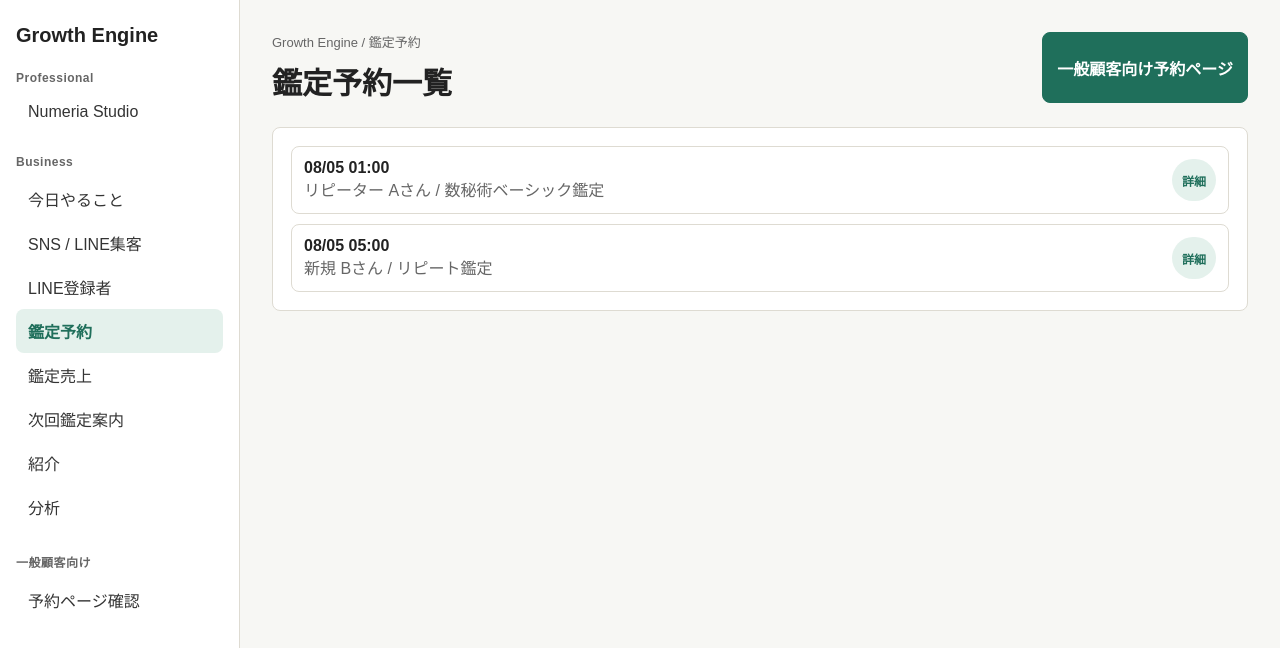
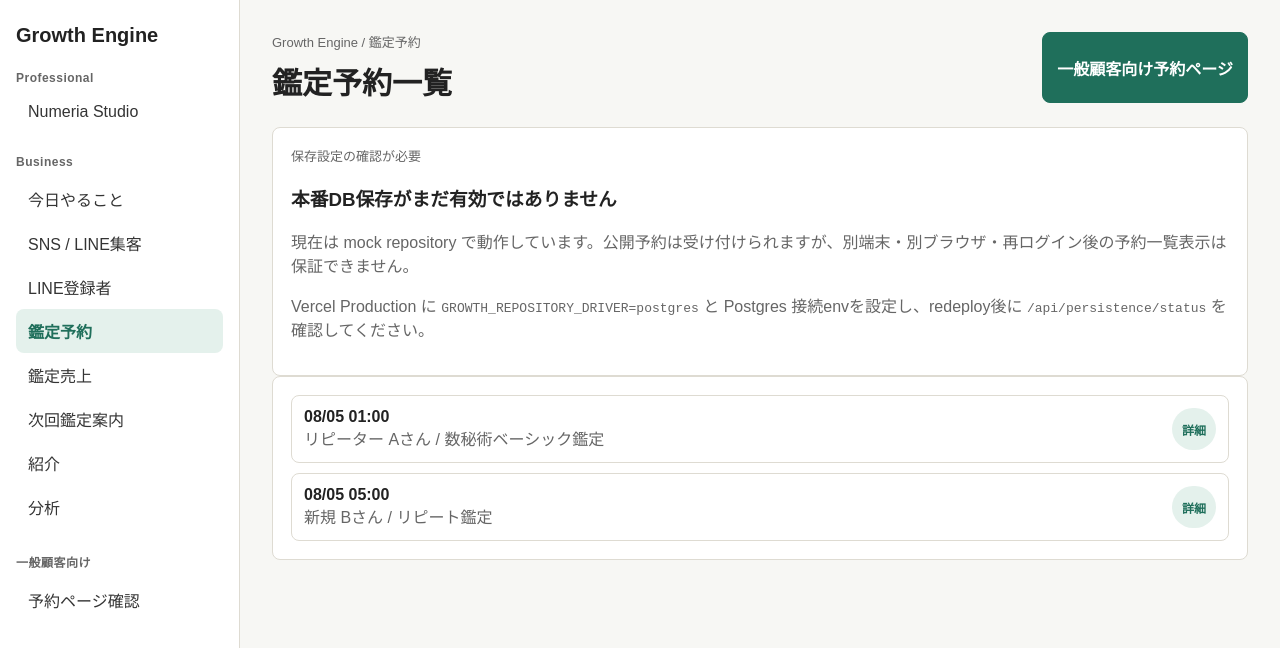
Before and after one commit to karukimori-wq/Growth-Engine, a Next.js app: page /app/business/reservations in a window 1280 px wide. Shown: the top 648 px of the page. Built offline with nearby package versions, Linux system fonts and the light colour scheme; no server answers.

Commit message:
Show persistence warning on reservations screen

```diff
--- a/src/app/app/business/reservations/page.tsx
+++ b/src/app/app/business/reservations/page.tsx
@@ -1,6 +1,7 @@
 import { demoWorkspace } from "@/lib/mock-data";
 import { getBusinessMenu, getBusinessMenuLabel, getProfessionalApp } from "@/lib/professional-app-registry";
 import { listBusinessReservations } from "@/server/business-reservations";
+import { getGrowthRepositoryDriver, hasPostgresEnvironment } from "@/server/repositories";
 
 export const dynamic = "force-dynamic";
 
@@ -26,6 +27,9 @@ export default async function ReservationsPage({ searchParams: _searchParams }:
   const currentProfessionalApp = getProfessionalApp(first(query.studioKey) ?? demoWorkspace.professionalStudioType);
   const businessMenu = getBusinessMenu(currentProfessionalApp.studioKey);
   const reservationLabel = getBusinessMenuLabel("reservations", currentProfessionalApp.studioKey);
+  const repositoryDriver = getGrowthRepositoryDriver();
+  const postgresConfigured = hasPostgresEnvironment();
+  const databaseBackedPersistenceReady = repositoryDriver === "postgres" && postgresConfigured;
   const records = await listBusinessReservations(demoWorkspace.id);
 
   return (
@@ -57,6 +61,19 @@ export default async function ReservationsPage({ searchParams: _searchParams }:
           </div>
           <a className="button" href="/public/booking">一般顧客向け予約ページ</a>
         </header>
+
+        {!databaseBackedPersistenceReady ? (
+          <section className="card">
+            <p className="eyebrow">保存設定の確認が必要</p>
+            <h3>本番DB保存がまだ有効ではありません</h3>
+            <p className="muted">
+              現在は {repositoryDriver} repository で動作しています。公開予約は受け付けられますが、別端末・別ブラウザ・再ログイン後の予約一覧表示は保証できません。
+            </p>
+            <p className="muted">
+              Vercel Production に <code>GROWTH_REPOSITORY_DRIVER=postgres</code> と Postgres 接続envを設定し、redeploy後に <code>/api/persistence/status</code> を確認してください。
+            </p>
+          </section>
+        ) : null}
 
         <section className="card">
           <div className="table-list">
```
